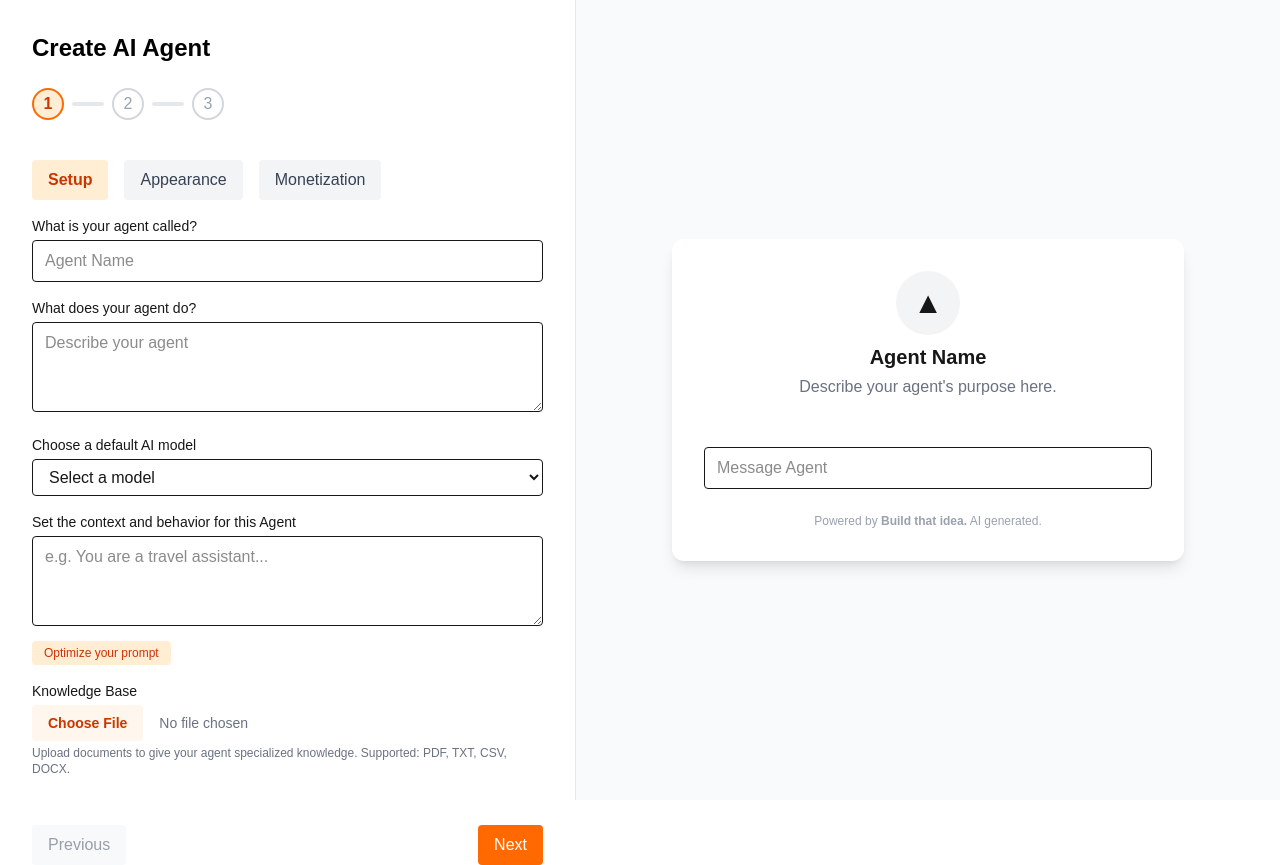
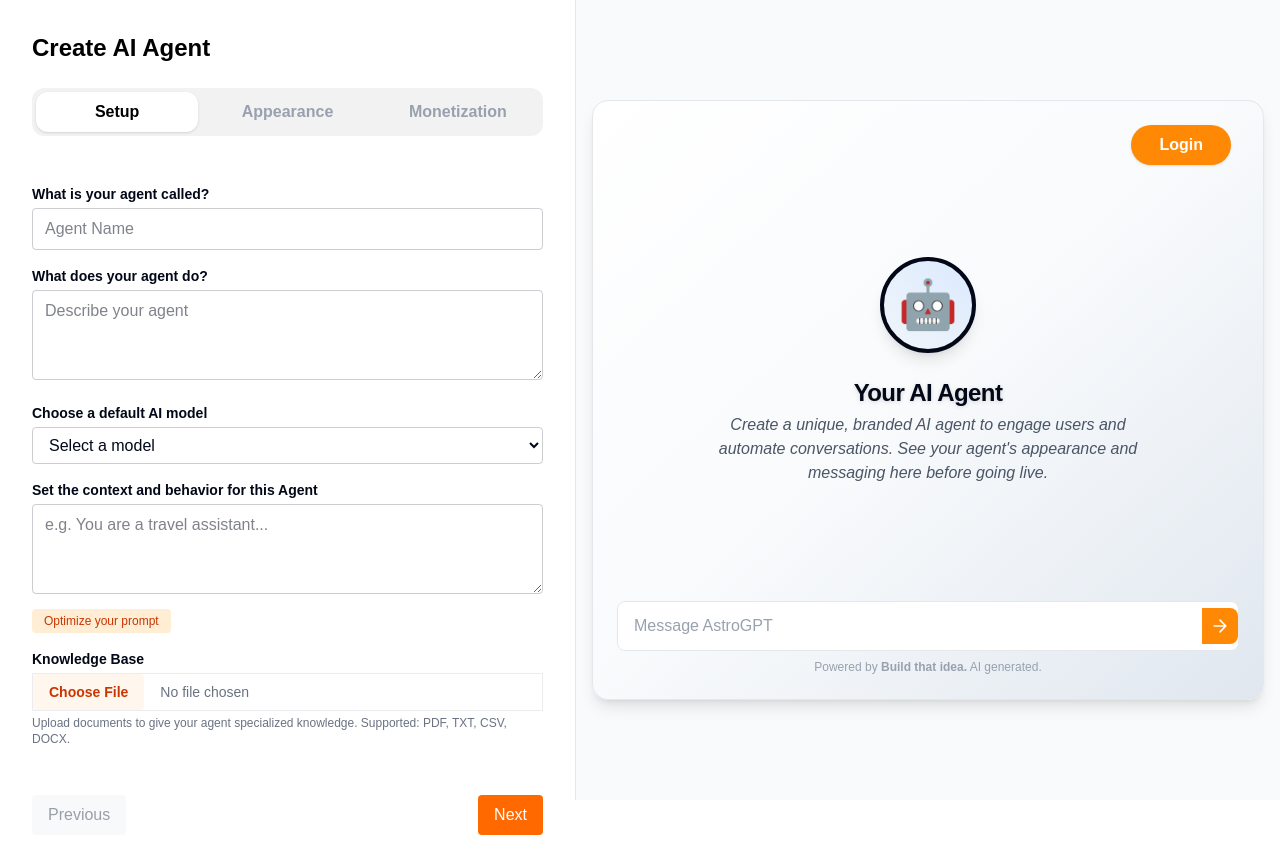
Before and after one commit to roneyyb/build-that-idea, a Next.js app: page /create-agent in a window 1280 px wide. After the commit the page ends 835 px from the top, so only its background shows below. Built offline with nearby package versions, Linux system fonts and the light colour scheme.

Commit message:
UI FIXES ALL OVER

```diff
--- a/src/components/create-agent/AppearanceStep.tsx
+++ b/src/components/create-agent/AppearanceStep.tsx
@@ -17,19 +17,16 @@ export function AppearanceStep() {
     }
 
     function handleQuickReplies(e: ChangeEvent<HTMLInputElement>) {
-    const replies = e.target.value.split(/, ?/).map((r) => r.trim()).filter(Boolean);
+        // Only split on commas, preserve spaces inside replies
+        const replies = e.target.value.split(',').map((r) => r.trim()).filter(Boolean);
         setValue("quickReplies", replies, { shouldDirty: true });
     }
 
     return (
         <div className="space-y-6">
-      <div className="flex space-x-4 mb-4">
-        <button className="px-4 py-2 rounded bg-gray-100 text-gray-700">Setup</button>
-        <button className="px-4 py-2 rounded bg-orange-100 text-orange-700 font-semibold">Appearance</button>
-        <button className="px-4 py-2 rounded bg-gray-100 text-gray-700">Monetization</button>
-      </div>
+
             <div className="mb-4">
-        <label className="block text-sm font-medium mb-1">Agent Logo</label>
+                <label className="block text-sm font-bold mb-1 text-[#020817]">Agent Logo</label>
                 <input
                     type="file"
                     accept="image/*"
@@ -41,19 +38,26 @@ export function AppearanceStep() {
                 )}
             </div>
             <div className="mb-4">
-        <label className="block text-sm font-medium mb-1">Quick Replies</label>
+                <label className="block text-sm font-bold mb-1 text-[#020817]">Quick Replies</label>
                 <input
-          className="w-full rounded border px-3 py-2 text-base focus:outline-none focus:ring-2 focus:ring-orange-400"
+                    className="w-full rounded border-[1.5px] border-[#020817]/20 px-3 py-2 text-base text-[#020817] focus:outline-none focus:ring-2 focus:ring-orange-400 placeholder:text-[#020817]/50"
                     value={form.quickReplies?.join(", ") || ""}
                     onChange={handleQuickReplies}
                     placeholder="e.g. Hello, How can I help you?, Thanks!"
                 />
-        <div className="text-xs text-gray-500 mt-1">Separate replies with commas.</div>
+                <div className="flex flex-wrap gap-2 mt-2">
+                  {form.quickReplies && form.quickReplies.map((reply: string, idx: number) => (
+                    <span key={idx} className="px-3 py-1 rounded-full bg-orange-50 text-orange-700 text-xs font-semibold border border-orange-200">
+                      {reply}
+                    </span>
+                  ))}
+                </div>
+                <div className="text-xs text-[#020817] mt-1">Separate replies with commas.</div>
             </div>
             <div className="mb-4">
-        <label className="block text-sm font-medium mb-1">Theme</label>
+                <label className="block text-sm font-bold mb-1 text-[#020817]">Theme</label>
                 <select
-          className="w-full rounded border px-3 py-2 text-base focus:outline-none focus:ring-2 focus:ring-orange-400"
+                    className="w-full rounded border-[1.5px] border-[#020817]/20 px-3 py-2 text-base text-[#020817] focus:outline-none focus:ring-2 focus:ring-orange-400 placeholder:text-[#020817]/50"
                     {...register("theme")}
                 >
                     <option value="default">Default</option>
--- a/src/components/create-agent/BasicInfoStep.tsx
+++ b/src/components/create-agent/BasicInfoStep.tsx
@@ -4,41 +4,35 @@ export function BasicInfoStep() {
     const {
         register,
         formState: { errors },
-    watch,
-    setValue,
     } = useFormContext();
-  const form = watch();
+
     return (
         <div className="space-y-6">
             <div>
-        <div className="flex space-x-4 mb-4">
-          <button className="px-4 py-2 rounded bg-orange-100 text-orange-700 font-semibold">Setup</button>
-          <button className="px-4 py-2 rounded bg-gray-100 text-gray-700">Appearance</button>
-          <button className="px-4 py-2 rounded bg-gray-100 text-gray-700">Monetization</button>
-        </div>
+
                 <div className="mb-4">
-          <label className="block text-sm font-medium mb-1">What is your agent called?</label>
+                    <label className="block text-sm font-bold mb-1 text-[#020817]">What is your agent called?</label>
                     <input
-            className="w-full rounded border px-3 py-2 text-base focus:outline-none focus:ring-2 focus:ring-orange-400"
+                        className="w-full rounded border-[1.5px] border-[#020817]/20 px-3 py-2 text-base text-[#020817] focus:outline-none focus:ring-2 focus:ring-orange-400 placeholder:text-[#020817]/50"
                         {...register("name")}
                         placeholder="Agent Name"
                     />
-          {errors.name && <div className="text-red-500 text-xs mt-1">{errors.name.message}</div>}
+                    {errors.name && <div className="text-red-600 text-xs mt-1 font-bold">{errors.name.message}</div>}
                 </div>
                 <div className="mb-4">
-          <label className="block text-sm font-medium mb-1">What does your agent do?</label>
+                    <label className="block text-sm font-bold mb-1 text-[#020817]">What does your agent do?</label>
                     <textarea
-            className="w-full rounded border px-3 py-2 text-base focus:outline-none focus:ring-2 focus:ring-orange-400"
+                        className="w-full rounded border-[1.5px] border-[#020817]/20 px-3 py-2 text-base text-[#020817] focus:outline-none focus:ring-2 focus:ring-orange-400 placeholder:text-[#020817]/50"
                         {...register("description")}
                         placeholder="Describe your agent"
                         rows={3}
                     />
-          {errors.description && <div className="text-red-500 text-xs mt-1">{errors.description.message}</div>}
+                    {errors.description && <div className="text-red-600 text-xs mt-1 font-bold">{errors.description.message}</div>}
                 </div>
                 <div className="mb-4">
-          <label className="block text-sm font-medium mb-1">Choose a default AI model</label>
+                    <label className="block text-sm font-bold mb-1 text-[#020817]">Choose a default AI model</label>
                     <select
-            className="w-full rounded border px-3 py-2 text-base focus:outline-none focus:ring-2 focus:ring-orange-400"
+                        className="w-full rounded border-[1.5px] border-[#020817]/20 px-3 py-2 text-base text-[#020817] focus:outline-none focus:ring-2 focus:ring-orange-400 placeholder:text-[#020817]/50"
                         {...register("model")}
                     >
                         <option value="">Select a model</option>
@@ -46,12 +40,12 @@ export function BasicInfoStep() {
                         <option value="gpt-3.5">GPT-3.5</option>
                         <option value="llama-2">Llama 2</option>
                     </select>
-          {errors.model && <div className="text-red-500 text-xs mt-1">{errors.model.message}</div>}
+                    {errors.model && <div className="text-red-600 text-xs mt-1 font-bold">{errors.model.message}</div>}
                 </div>
                 <div className="mb-4">
-          <label className="block text-sm font-medium mb-1">Set the context and behavior for this Agent</label>
+                    <label className="block text-sm font-bold mb-1 text-[#020817]">Set the context and behavior for this Agent</label>
                     <textarea
-            className="w-full rounded border px-3 py-2 text-base focus:outline-none focus:ring-2 focus:ring-orange-400"
+                        className="w-full rounded border-[1.5px] border-[#020817]/20 px-3 py-2 text-base text-[#020817] focus:outline-none focus:ring-2 focus:ring-orange-400 placeholder:text-[#020817]/50"
                         {...register("instructions")}
                         placeholder="e.g. You are a travel assistant..."
                         rows={3}
@@ -59,10 +53,10 @@ export function BasicInfoStep() {
                     <button className="mt-2 px-3 py-1 rounded bg-orange-100 text-orange-700 text-xs">Optimize your prompt</button>
                 </div>
                 <div className="mb-4">
-          <label className="block text-sm font-medium mb-1">Knowledge Base</label>
+                    <label className="block text-sm font-bold mb-1 text-[#020817]">Knowledge Base</label>
                     <input
                         type="file"
-            className="block w-full text-sm text-gray-500 file:mr-4 file:py-2 file:px-4 file:rounded file:border-0 file:text-sm file:font-semibold file:bg-orange-50 file:text-orange-700 hover:file:bg-orange-100"
+                        className="block w-full text-sm border-[1.5px] border-gray-400/20 text-gray-500 file:mr-4 file:py-2 file:px-4 file:rounded file:border-0 file:text-sm file:font-semibold file:bg-orange-50 file:text-orange-700 hover:file:bg-orange-100"
                     // TODO: handle file upload
                     />
                     <div className="text-xs text-gray-500 mt-1">Upload documents to give your agent specialized knowledge. Supported: PDF, TXT, CSV, DOCX.</div>
--- a/src/components/create-agent/LivePreview.tsx
+++ b/src/components/create-agent/LivePreview.tsx
@@ -5,44 +5,44 @@ interface LivePreviewProps {
 
 export function LivePreview({ form }: LivePreviewProps) {
   return (
-    <div className="w-full max-w-lg bg-white rounded-xl shadow-lg p-8 flex flex-col items-center">
-      {/* Logo */}
-      <div className="mb-4 flex flex-col items-center">
+    <div className="relative w-full h-[600px] max-w-2xl bg-gradient-to-br from-white via-[#f8fafc] to-[#e0e7ef] border border-gray-200 rounded-2xl flex flex-col justify-between items-center mx-auto p-0 overflow-hidden shadow-lg">
+      {/* Login button */}
+      <div className="absolute top-6 right-8 z-10">
+        <button className="bg-orange-400 hover:bg-orange-500 text-white font-semibold rounded-full px-7 py-2 shadow transition-all">Login</button>
+      </div>
+      {/* Main content */}
+      <div className="flex-1 flex flex-col justify-center items-center px-4">
+        <div className="flex flex-col items-center justify-center mt-4">
+          <div className="mb-6 mt-10">
             {form.logo ? (
-          <img src={form.logo} alt="Agent Logo" className="h-16 w-16 rounded-full object-cover border mb-2" />
+              <img src={form.logo} alt="Agent Logo" className="h-24 w-24 rounded-full object-cover border-4 border-[#020817] shadow-lg transition-transform hover:scale-105" />
             ) : (
-          <div className="h-16 w-16 rounded-full bg-gray-100 flex items-center justify-center mb-2 text-3xl">
-            <span>▲</span>
+              <div className="h-24 w-24 rounded-full bg-gradient-to-tr from-[#f1f5f9] to-[#dbeafe] flex items-center justify-center text-5xl shadow-lg border-4 border-[#020817]">
+                <span className="text-[#020817]">🤖</span>
               </div>
             )}
-        <div className="text-xl font-semibold text-center">{form.name || "Agent Name"}</div>
-        <div className="text-gray-500 text-center mt-1">
-          {form.description || "Describe your agent's purpose here."}
+          </div>
+          <div className="text-2xl font-extrabold text-center mb-1 text-[#020817] tracking-tight drop-shadow-sm">{form.name || "Your AI Agent"}</div>
+          <div className="text-gray-600 text-center text-base max-w-md mb-4 italic">
+            {form.description || "Create a unique, branded AI agent to engage users and automate conversations. See your agent's appearance and messaging here before going live."}
           </div>
         </div>
-      {/* Quick Replies */}
-      {form.quickReplies && form.quickReplies.length > 0 && (
-        <div className="mb-4 w-full">
-          <div className="flex flex-wrap gap-2 justify-center">
-            {form.quickReplies.map((reply: string, idx: number) => (
-              <span key={idx} className="px-3 py-1 rounded-full bg-orange-50 text-orange-700 text-xs font-medium">
-                {reply}
-              </span>
-            ))}
       </div>
-        </div>
-      )}
-      {/* Chat Input */}
-      <div className="mt-8 w-full">
+      {/* Chat input at bottom */}
+      <div className="w-full px-6 pb-6 flex flex-col">
+        <div className="w-full flex items-center bg-white border border-gray-200 rounded-lg overflow-hidden">
           <input
-          className="w-full rounded border px-3 py-2 text-base focus:outline-none focus:ring-2 focus:ring-orange-400"
-          placeholder={`Message ${form.name || "Agent"}`}
+            className="flex-1 px-4 py-3 text-base focus:outline-none placeholder-gray-400 bg-transparent"
+            placeholder={`Message ${form.name || "AstroGPT"}`}
             disabled
           />
+          <button className="bg-orange-400 hover:bg-orange-500 text-white p-2 rounded-r-lg flex items-center justify-center transition-all">
+            <svg className="h-5 w-5" fill="none" stroke="currentColor" strokeWidth="2" viewBox="0 0 24 24"><path strokeLinecap="round" strokeLinejoin="round" d="M5 12h14M12 5l7 7-7 7" /></svg>
+          </button>
         </div>
-      {/* Footer */}
-      <div className="mt-6 text-xs text-gray-400 text-center">
-        Powered by <span className="font-semibold">Build that idea.</span> AI generated.
+        <div className="text-xs text-gray-400 text-center mt-2">
+          Powered by <span className="font-bold">Build that idea.</span> AI generated.
+        </div>
       </div>
     </div>
   );
--- a/src/components/create-agent/MonetizationStep.tsx
+++ b/src/components/create-agent/MonetizationStep.tsx
@@ -6,23 +6,19 @@ export function MonetizationStep() {
 
     return (
         <div className="space-y-6">
-      <div className="flex space-x-4 mb-4">
-        <button className="px-4 py-2 rounded bg-gray-100 text-gray-700">Setup</button>
-        <button className="px-4 py-2 rounded bg-gray-100 text-gray-700">Appearance</button>
-        <button className="px-4 py-2 rounded bg-orange-100 text-orange-700 font-semibold">Monetization</button>
-      </div>
+
             <div className="mb-4">
-        <label className="block text-sm font-medium mb-1">Pricing</label>
+                <label className="block text-sm font-bold mb-1 text-[#020817]">Pricing</label>
                 <input
-          className="w-full rounded border px-3 py-2 text-base focus:outline-none focus:ring-2 focus:ring-orange-400"
+                    className="w-full rounded border-[1.5px] border-[#020817]/20 px-3 py-2 text-base text-[#020817] focus:outline-none focus:ring-2 focus:ring-orange-400 placeholder:text-[#020817]/50"
                     {...register("pricing")}
                     placeholder="e.g. $9.99/month"
                 />
             </div>
             <div className="mb-4">
-        <label className="block text-sm font-medium mb-1">Model Selection</label>
+                <label className="block text-sm font-bold mb-1 text-[#020817]">Model Selection</label>
                 <select
-          className="w-full rounded border px-3 py-2 text-base focus:outline-none focus:ring-2 focus:ring-orange-400"
+                    className="w-full rounded border-[1.5px] border-[#020817]/20 px-3 py-2 text-base text-[#020817] focus:outline-none focus:ring-2 focus:ring-orange-400 placeholder:text-[#020817]/50"
                     {...register("model")}
                 >
                     <option value="">Select a model</option>
@@ -38,7 +34,7 @@ export function MonetizationStep() {
                     onChange={e => setValue("subscription", e.target.checked, { shouldDirty: true })}
                     className="mr-2"
                 />
-        <label className="text-sm font-medium">Enable subscription features</label>
+                <label className="text-sm font-bold text-[#020817]">Enable subscription features</label>
             </div>
         </div>
     );
--- a/src/components/create-agent/ProgressIndicator.tsx
+++ b/src/components/create-agent/ProgressIndicator.tsx
@@ -5,23 +5,23 @@ interface ProgressIndicatorProps {
 
 export function ProgressIndicator({ step, steps }: ProgressIndicatorProps) {
     return (
-    <div className="flex items-center mb-4">
+        <div className="w-full flex justify-center mb-6">
+            <div className="flex w-full max-w-xl rounded-xl bg-[#000000]/5 ">
                 {steps.map((s, idx) => (
-        <div key={s.label} className="flex items-center">
                     <div
-            className={`flex items-center justify-center w-8 h-8 rounded-full border-2 ${
-              idx === step
-                ? 'border-orange-500 bg-orange-100 text-orange-700 font-bold'
-                : 'border-gray-300 bg-white text-gray-400'
-            }`}
+                        key={s.label}
+                        className={`flex-1 text-center py-2 px-4 m-[4px]  cursor-pointer transition-all
+              ${idx === step
+                                ? 'bg-white text-black font-bold shadow rounded-xl'
+                                : 'text-gray-400 font-semibold'}
+              ${idx === 0 ? 'rounded-l-xl' : ''}
+              ${idx === steps.length - 1 ? 'rounded-r-xl' : ''}
+            `}
                     >
-            {idx + 1}
-          </div>
-          {idx < steps.length - 1 && (
-            <div className="w-8 h-1 bg-gray-200 mx-2 rounded" />
-          )}
+                        {s.label}
                     </div>
                 ))}
             </div>
+        </div>
     );
 }
--- a/src/components/sidebar.tsx
+++ b/src/components/sidebar.tsx
@@ -21,20 +21,20 @@ export function Sidebar() {
     const pathname = usePathname();
 
     return (
-        <div className="flex h-screen flex-col justify-between bg-pink-50 p-4 shadow-lg border border-pink-100">
+        <div className="flex h-screen flex-col justify-between bg-white p-4 min-w-[260px] border border-[#020817]">
             <div className="space-y-4">
-                <div className="flex items-center space-x-2 px-2 py-4">
-                    <h1 className="text-xl font-extrabold text-transparent bg-clip-text bg-gradient-to-r from-pink-500 via-yellow-400 to-orange-500 text-2xl drop-shadow-lg tracking-wide" style={{ fontFamily: 'cursive, Comic Sans MS, sans-serif' }}>build that idea</h1>
+                <div className="flex justify-center py-4">
+                    <img src="https://buildthatidea.com/_next/static/media/logo.093f0b47.png" alt="Build That Idea Logo" className="h-10 w-auto" />
                 </div>
                 <div className="space-y-2">
                     <Link
                         href="/create-agent"
-                        className="flex w-full items-center justify-center rounded-lg bg-gradient-to-r from-pink-500 to-orange-400 px-4 py-2 text-white font-semibold shadow-md hover:from-pink-600 hover:to-orange-500 transition-colors"
+                        className="flex w-full items-center justify-center gap-2 rounded-full bg-gradient-to-r from-yellow-400 via-orange-500 to-orange-700 px-4 py-2 text-white font-bold text-base shadow-lg hover:from-yellow-500 hover:to-orange-800 transition-colors"
                     >
-                        + Create Agent
+                        <span className="text-lg font-bold">+</span> Create Agent
                     </Link>
                 </div>
-                <nav className="space-y-2">
+                <nav className="space-y-1 mt-4">
                     {sidebarItems.map((item) => {
                         const Icon = item.icon;
                         const isActive = pathname === item.href;
@@ -44,8 +44,8 @@ export function Sidebar() {
                                 key={item.href}
                                 href={item.href}
                                 className={cn(
-                                    'flex items-center space-x-2 rounded-lg px-4 py-2 hover:bg-pink-100 transition-colors',
-                                    isActive && 'bg-pink-200 text-pink-700 font-bold shadow'
+                                    'flex items-center gap-3 rounded-lg px-4 py-2 text-base font-medium text-[#020817] hover:bg-[#F7F7F7] transition-colors',
+                                    isActive && 'bg-[#F7F7F7]'
                                 )}
                             >
                                 <Icon className="h-5 w-5" />
@@ -55,17 +55,17 @@ export function Sidebar() {
                     })}
                 </nav>
             </div>
-            <div className="border-t pt-4">
-                <div className="flex items-center space-x-3 px-4 py-2">
-                    <div className="h-8 w-8 rounded-full bg-gray-200 flex items-center justify-center">
+            <div className="border-t border-[#020817] pt-4 mt-6">
+                <div className="flex items-center gap-3 px-4 py-2">
+                    <div className="h-9 w-9 rounded-full bg-[#F7F7F7] flex items-center justify-center font-bold text-[#020817] text-base border border-[#D1D5DB]">
                         JD
                     </div>
                     <div className="flex-1">
-                        <p className="text-sm font-medium">John Doe</p>
+                        <p className="text-sm font-semibold text-[#020817] leading-tight">John Doe</p>
                         <p className="text-xs text-gray-500">john@example.com</p>
                     </div>
                 </div>
-                <button className="mt-2 flex w-full items-center space-x-2 rounded-lg px-4 py-2 text-gray-600 hover:bg-gray-100">
+                <button className="mt-2 flex w-full items-center gap-2 rounded-lg px-4 py-2 text-gray-600 hover:bg-[#F7F7F7] font-medium transition-colors">
                     <LogOut className="h-5 w-5" />
                     <span>Logout</span>
                 </button>
```
Also changed, not shown: src/app/create-agent/page.tsx (+6 -6 lines), src/app/dashboard/agents/AgentDashboard.tsx (+66 -37 lines). Lines whose indentation alone changed are shown as unchanged.
